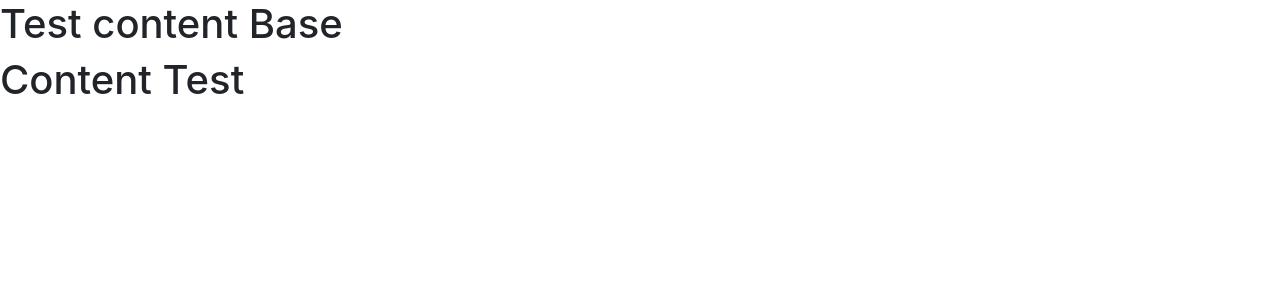
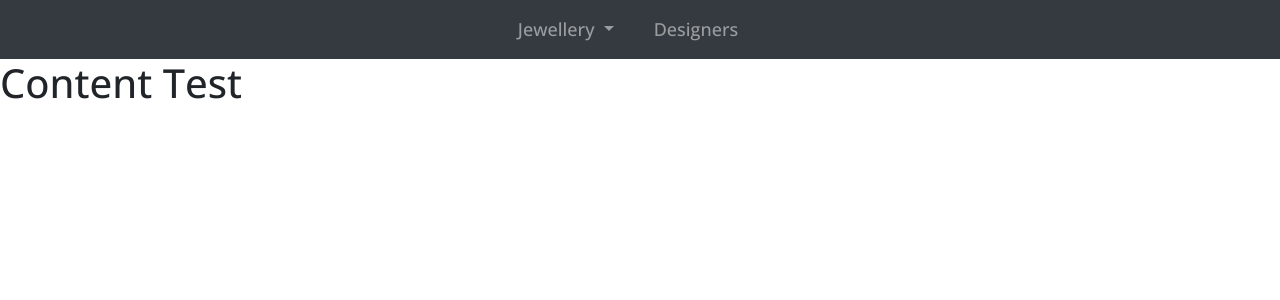
Before and after one commit to Stephanie-Ash/jewellery-art, a Django app: page / in a window 1280 px wide. Shown: the top 300 px of the page. Run offline with Django 3.2, Linux system fonts and the light colour scheme; some libraries are stand-ins or nearby versions.

Commit message:
Add navbar and initial styling

```diff
--- a/static/css/base.css
+++ b/static/css/base.css
@@ -0,0 +1,7 @@
+body {
+    font-family: 'Open Sans', sans-serif;
+}
+
+.nav-link {
+    font-size: 18px;
+}
--- a/templates/base.html
+++ b/templates/base.html
@@ -19,7 +19,7 @@
     <!-- Google Fonts -->
     <link rel="preconnect" href="https://fonts.googleapis.com">
     <link rel="preconnect" href="https://fonts.gstatic.com" crossorigin>
-    <link href="https://fonts.googleapis.com/css2?family=Open+Sans&display=swap" rel="stylesheet">
+    <link href="https://fonts.googleapis.com/css2?family=Open+Sans:wght@500&display=swap" rel="stylesheet">
     <!-- Bootstrap -->
     <link rel="stylesheet" href="https://cdn.jsdelivr.net/npm/bootstrap@4.6.1/dist/css/bootstrap.min.css"
         integrity="sha384-zCbKRCUGaJDkqS1kPbPd7TveP5iyJE0EjAuZQTgFLD2ylzuqKfdKlfG/eSrtxUkn" crossorigin="anonymous">
@@ -50,8 +50,53 @@
 </head>
 
 <body>
-
-    <h1>Test content Base</h1>
+    <header class="container-fluid">
+        <div class="row"></div>
+        <div class="row">
+            <nav class="navbar navbar-expand-lg navbar-dark bg-dark w-100">
+                <button class="navbar-toggler" type="button" data-toggle="collapse" data-target="#navbar-main"
+                    aria-controls="navbar-main" aria-expanded="false" aria-label="Toggle navigation">
+                    <span class="navbar-toggler-icon"></span>
+                </button>
+                <div class="collapse navbar-collapse" id="navbar-main">
+                    <ul class="navbar-nav w-auto mx-auto">
+                        <li class="nav-item dropdown position-static">
+                            <a class="nav-link dropdown-toggle mr-4" href="#" id="navbarDropdown" role="button" data-toggle="dropdown" aria-expanded="false">
+                                Jewellery
+                            </a>
+                            <div class="dropdown-menu w-100" aria-labelledby="navbarDropdown">
+                                <div class="row">
+                                    <div class="col-3 offset-2">
+                                        <p class="dropdown-item dropdown-title m-0"><strong>Category</strong></p>
+                                        <a class="dropdown-item" href="#">Necklaces</a>
+                                        <a class="dropdown-item" href="#">Earrings</a>
+                                        <a class="dropdown-item" href="#">Bracelets</a>
+                                        <a class="dropdown-item" href="#">Rings</a>
+                                        <a class="dropdown-item" href="#">Brooches</a>
+                                    </div>
+                                    <div class="col-4">
+                                        <p class="dropdown-item dropdown-title m-0"><strong>Collection</strong></p>
+                                        <a class="dropdown-item" href="#">The Black Collection</a>
+                                        <a class="dropdown-item" href="#">The White Collection</a>
+                                        <a class="dropdown-item" href="#">The Gold Collection</a>
+                                    </div>
+                                    <div class="col-3">
+                                        <p class="dropdown-item dropdown-title m-0"><strong>By Designer</strong></p>
+                                        <a class="dropdown-item" href="#">Rachel Clark</a>
+                                        <a class="dropdown-item" href="#">Rachel Clark</a>
+                                        <a class="dropdown-item" href="#">Rachel Clark</a>
+                                    </div>
+                                </div>
+                            </div>
+                        </li>
+                        <li class="nav-item">
+                            <a class="nav-link mr-4" href="#">Designers</a>
+                        </li>
+                    </ul>
+                </div>
+            </nav>
+        </div>
+    </header>
     {% block content %}
     {% endblock %}
 
```
